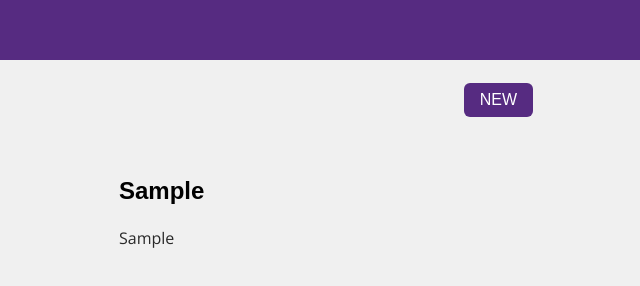
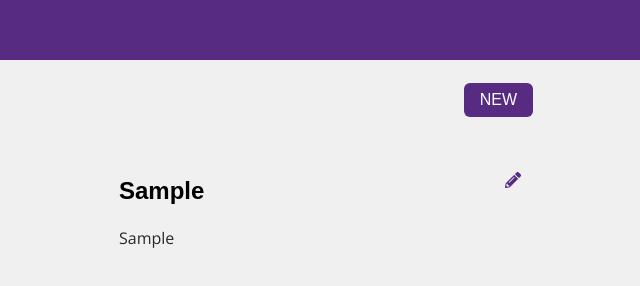
Before and after one commit to jayhpark99/code-journal, a website: page index.html in a window 1280 px wide. Both pictures are taken after typing "Sample", "Sample", "Sample" into the empty fields and a click on the button "SAVE". Shown: the full height of the page, 533-1173 px from the left. Drawn offline with nearby package versions, Linux system fonts and the light colour scheme; a web font is replaced by a local one.

Commit message:
Update entry rendering function to include an edit icon for each rendered entry.

```diff
--- a/css/styles.css
+++ b/css/styles.css
@@ -83,3 +83,7 @@
   color: white;
   margin-left: 1rem;
 }
+
+.purple {
+  color: rgba(86, 43, 129, 1);
+}
--- a/js/main.js
+++ b/js/main.js
@@ -43,10 +43,16 @@
   var colDiv2 = document.createElement('div');
   colDiv2.setAttribute('class', 'column-half');
   rowDiv.appendChild(colDiv2);
+  var innerDiv = document.createElement('div');
+  colDiv2.appendChild(innerDiv);
+  innerDiv.setAttribute('class', 'space-between');
   var h2 = document.createElement('h2');
   h2.textContent = entry.title;
   h2.setAttribute('class', 'shift-down');
-  colDiv2.appendChild(h2);
+  innerDiv.appendChild(h2);
+  var icon = document.createElement('i');
+  innerDiv.appendChild(icon);
+  icon.setAttribute('class', 'fas fa-pencil-alt shift-down purple');
   var p = document.createElement('p');
   p.textContent = entry.notes;
   colDiv2.appendChild(p);
```
